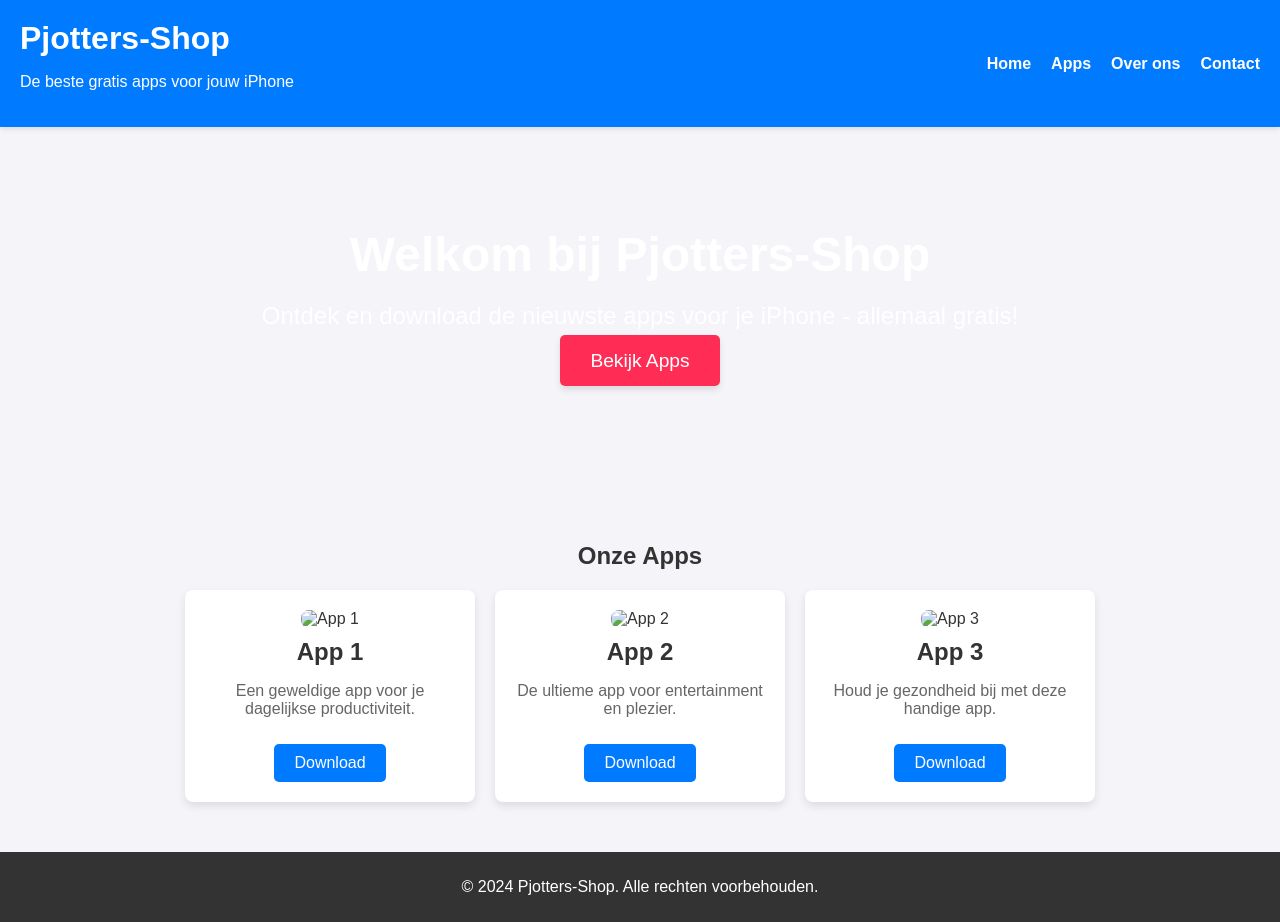
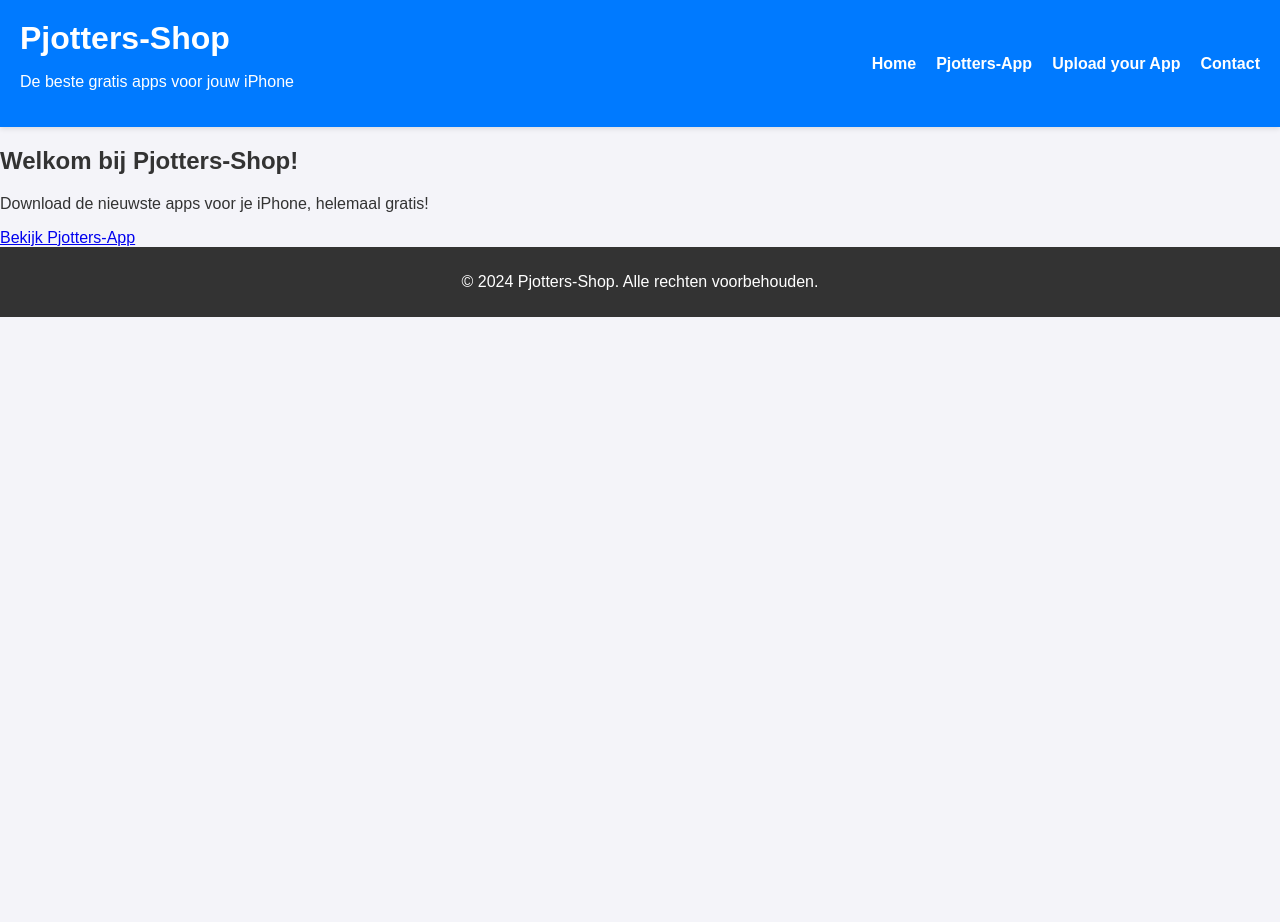
Before and after one commit to Pjotters/Pjotters-shop, a plain HTML site: page index.html in a window 1280 px wide. After the commit the page ends 800 px from the top, so only its background shows below. Drawn offline with Linux system fonts and the light colour scheme.

Commit message:
Update index.html

```diff
--- a/index.html
+++ b/index.html
@@ -3,7 +3,7 @@
 <head>
     <meta charset="UTF-8">
     <meta name="viewport" content="width=device-width, initial-scale=1.0">
-    <title>Pjotters-Shop - Gratis Apps voor jouw iPhone</title>
+    <title>Pjotters-Shop</title>
     <link rel="stylesheet" href="styles.css">
 </head>
 <body>
@@ -14,48 +14,22 @@
         </div>
         <nav>
             <ul>
-                <li><a href="#">Home</a></li>
-                <li><a href="#">Apps</a></li>
-                <li><a href="#">Over ons</a></li>
+                <li><a href="index.html">Home</a></li>
+                <li><a href="pjotters-app.html">Pjotters-App</a></li>
+                <li><a href="upload-your-app.html">Upload your App</a></li>
                 <li><a href="#">Contact</a></li>
             </ul>
         </nav>
     </header>
 
-    <section class="hero">
-        <h2>Welkom bij Pjotters-Shop</h2>
-        <p>Ontdek en download de nieuwste apps voor je iPhone - allemaal gratis!</p>
-        <a href="#apps" class="cta-button">Bekijk Apps</a>
-    </section>
-
-    <section id="apps" class="app-section">
-        <h2>Onze Apps</h2>
-        <div class="app-list">
-            <div class="app-card">
-                <img src="app1.jpg" alt="App 1">
-                <h3>App 1</h3>
-                <p>Een geweldige app voor je dagelijkse productiviteit.</p>
-                <a href="#" class="download-button">Download</a>
-            </div>
-            <div class="app-card">
-                <img src="app2.jpg" alt="App 2">
-                <h3>App 2</h3>
-                <p>De ultieme app voor entertainment en plezier.</p>
-                <a href="#" class="download-button">Download</a>
-            </div>
-            <div class="app-card">
-                <img src="app3.jpg" alt="App 3">
-                <h3>App 3</h3>
-                <p>Houd je gezondheid bij met deze handige app.</p>
-                <a href="#" class="download-button">Download</a>
-            </div>
-        </div>
+    <section class="home">
+        <h2>Welkom bij Pjotters-Shop!</h2>
+        <p>Download de nieuwste apps voor je iPhone, helemaal gratis!</p>
+        <a href="pjotters-app.html" class="cta-button">Bekijk Pjotters-App</a>
     </section>
 
     <footer>
         <p>&copy; 2024 Pjotters-Shop. Alle rechten voorbehouden.</p>
     </footer>
-
-    <script src="scripts.js"></script>
 </body>
 </html>
```
